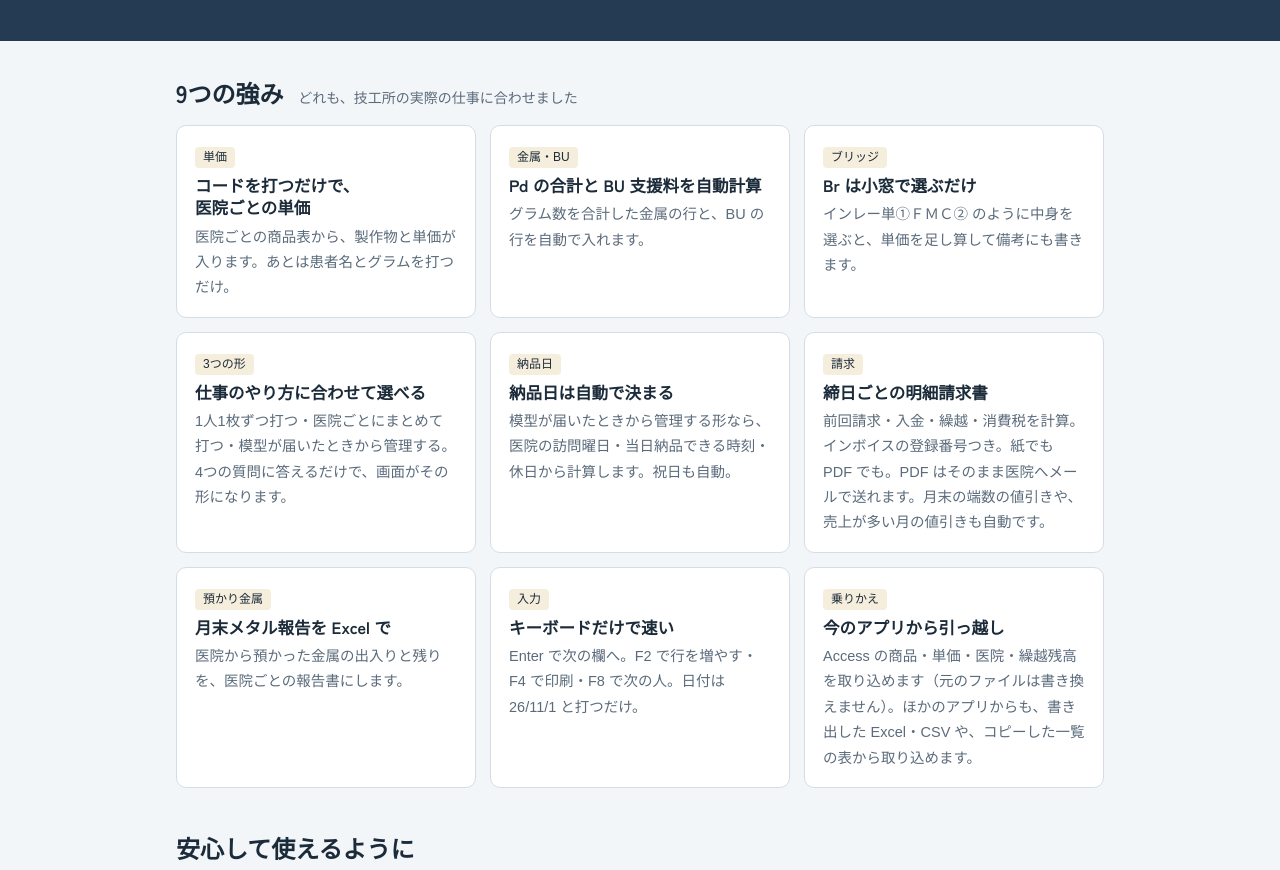
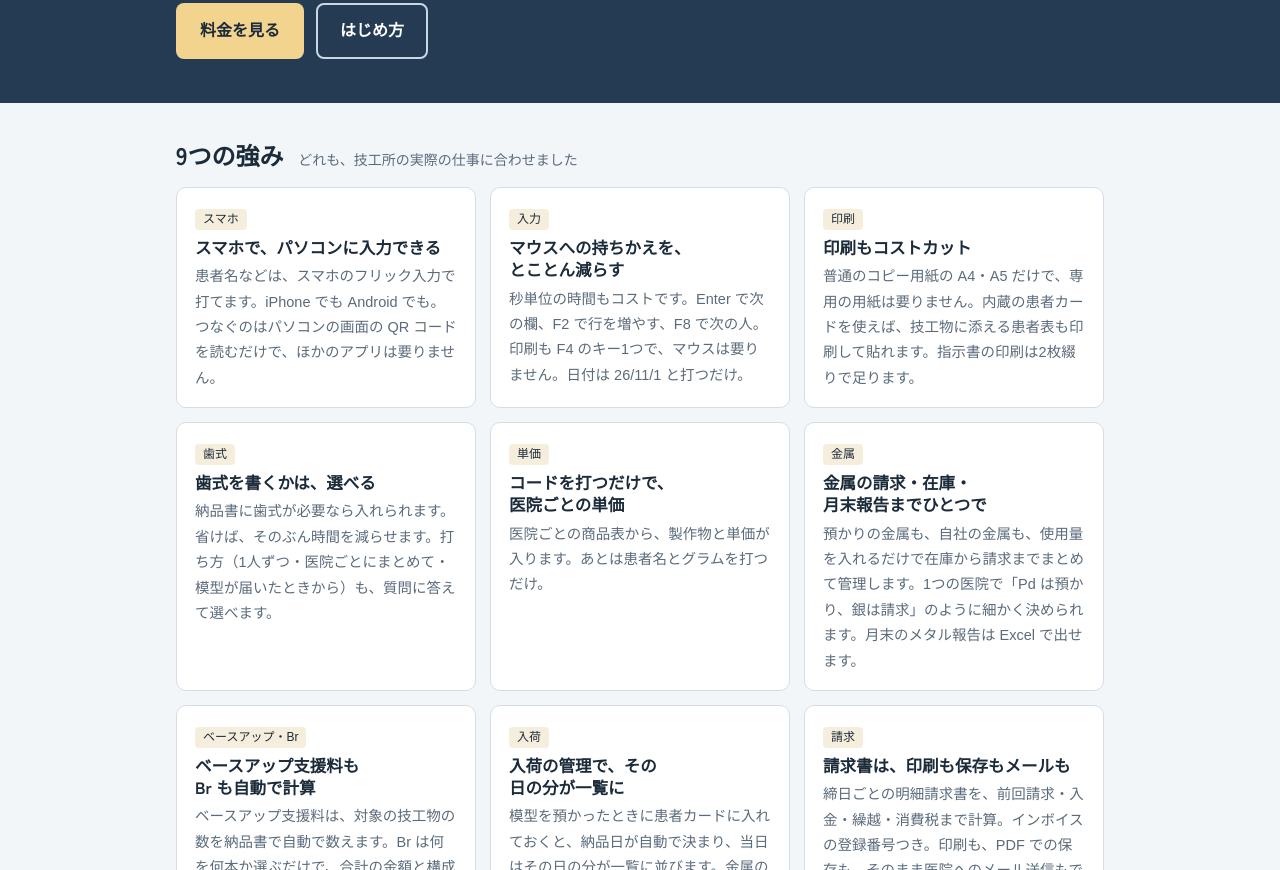
Before and after one commit to tnksss306/nekonote, a plain HTML site: page index.html in a window 1280 px wide. Shown: the part 387-1257 px from the top of the page. Drawn offline with Linux system fonts and the light colour scheme; a web font is replaced by a local one.

Commit message:
9つの強みを新しい順に・コンセプトを追加

```diff
--- a/index.html
+++ b/index.html
@@ -22,6 +22,7 @@
     </nav>
     <div class="hero">
       <p class="eyebrow">歯科技工所のための 売上・請求アプリ</p>
+      <p class="concept"><strong>今だからできる「今さら」を、やってみる。</strong><span>ハードルだったキーボード入力は、いつものスマホで。今さらでも、手書きを卒業。</span></p>
       <h1>打つのは<em>患者名とグラム</em>だけ。<br>納品書も請求書も、あとは自動。</h1>
       <p class="lead">医院ごとの単価、金属の合計、ベースアップ、締めの請求まで。現役の歯科技工士が、技工所の毎日の事務のために作りました。キーボードだけで、速く終わります。</p>
       <div class="cta">
@@ -36,15 +37,15 @@
   <section>
     <h2>9つの強み <small>どれも、技工所の実際の仕事に合わせました</small></h2>
     <div class="grid">
+      <div class="card"><span class="k">スマホ</span><h3>スマホで、パソコンに入力できる</h3><p>患者名などは、スマホのフリック入力で打てます。iPhone でも Android でも。つなぐのはパソコンの画面の QR コードを読むだけで、ほかのアプリは要りません。</p></div>
+      <div class="card"><span class="k">入力</span><h3>マウスへの持ちかえを、とことん減らす</h3><p>秒単位の時間もコストです。Enter で次の欄、F2 で行を増やす、F8 で次の人。印刷も F4 のキー1つで、マウスは要りません。日付は 26/11/1 と打つだけ。</p></div>
+      <div class="card"><span class="k">印刷</span><h3>印刷もコストカット</h3><p>普通のコピー用紙の A4・A5 だけで、専用の用紙は要りません。内蔵の患者カードを使えば、技工物に添える患者表も印刷して貼れます。指示書の印刷は2枚綴りで足ります。</p></div>
+      <div class="card"><span class="k">歯式</span><h3>歯式を書くかは、選べる</h3><p>納品書に歯式が必要なら入れられます。省けば、そのぶん時間を減らせます。打ち方（1人ずつ・医院ごとにまとめて・模型が届いたときから）も、質問に答えて選べます。</p></div>
       <div class="card"><span class="k">単価</span><h3>コードを打つだけで、医院ごとの単価</h3><p>医院ごとの商品表から、製作物と単価が入ります。あとは患者名とグラムを打つだけ。</p></div>
-      <div class="card"><span class="k">金属・BU</span><h3>Pd の合計と BU 支援料を自動計算</h3><p>グラム数を合計した金属の行と、BU の行を自動で入れます。</p></div>
-      <div class="card"><span class="k">ブリッジ</span><h3>Br は小窓で選ぶだけ</h3><p>インレー単①ＦＭＣ② のように中身を選ぶと、単価を足し算して備考にも書きます。</p></div>
-      <div class="card"><span class="k">3つの形</span><h3>仕事のやり方に合わせて選べる</h3><p>1人1枚ずつ打つ・医院ごとにまとめて打つ・模型が届いたときから管理する。4つの質問に答えるだけで、画面がその形になります。</p></div>
-      <div class="card"><span class="k">納品日</span><h3>納品日は自動で決まる</h3><p>模型が届いたときから管理する形なら、医院の訪問曜日・当日納品できる時刻・休日から計算します。祝日も自動。</p></div>
-      <div class="card"><span class="k">請求</span><h3>締日ごとの明細請求書</h3><p>前回請求・入金・繰越・消費税を計算。インボイスの登録番号つき。紙でも PDF でも。PDF はそのまま医院へメールで送れます。月末の端数の値引きや、売上が多い月の値引きも自動です。</p></div>
-      <div class="card"><span class="k">預かり金属</span><h3>月末メタル報告を Excel で</h3><p>医院から預かった金属の出入りと残りを、医院ごとの報告書にします。</p></div>
-      <div class="card"><span class="k">入力</span><h3>キーボードだけで速い</h3><p>Enter で次の欄へ。F2 で行を増やす・F4 で印刷・F8 で次の人。日付は 26/11/1 と打つだけ。</p></div>
-      <div class="card"><span class="k">乗りかえ</span><h3>今のアプリから引っ越し</h3><p>Access の商品・単価・医院・繰越残高を取り込めます（元のファイルは書き換えません）。ほかのアプリからも、書き出した Excel・CSV や、コピーした一覧の表から取り込めます。</p></div>
+      <div class="card"><span class="k">金属</span><h3>金属の請求・在庫・月末報告までひとつで</h3><p>預かりの金属も、自社の金属も、使用量を入れるだけで在庫から請求までまとめて管理します。1つの医院で「Pd は預かり、銀は請求」のように細かく決められます。月末のメタル報告は Excel で出せます。</p></div>
+      <div class="card"><span class="k">ベースアップ・Br</span><h3>ベースアップ支援料も Br も自動で計算</h3><p>ベースアップ支援料は、対象の技工物の数を納品書で自動で数えます。Br は何を何本か選ぶだけで、合計の金額と構成の技工物を備考に書きます。</p></div>
+      <div class="card"><span class="k">入荷</span><h3>入荷の管理で、その日の分が一覧に</h3><p>模型を預かったときに患者カードに入れておくと、納品日が自動で決まり、当日はその日の分が一覧に並びます。金属の量を打つだけで、医院ごとの納品書と患者表が出ます。</p></div>
+      <div class="card"><span class="k">請求</span><h3>請求書は、印刷も保存もメールも</h3><p>締日ごとの明細請求書を、前回請求・入金・繰越・消費税まで計算。インボイスの登録番号つき。印刷も、PDF での保存も、そのまま医院へのメール送信もできます。</p></div>
     </div>
   </section>
 
@@ -93,7 +94,7 @@
           <p class="note">警告の窓の「詳細情報」や「このファイルは安全であることを報告する」を押しても、ダウンロードはできません。</p>
         </details></li>
       <li><strong>アプリで申し込む</strong>　アプリを開くと「キーと版」の画面が出ます。<strong>会社名</strong>と<strong>メールアドレス</strong>を入れて［申し込む］を押すと、キーが自動で入り、メインメニューが出ます。これで使えます。<br><small>うまくいかないときは、同じ画面の「メールで申し込む」を押してください。宛先と申込コード（NK- で始まる、パソコンごとの番号）が入ったメールが開くので、そのまま送信します。メールが開かないときは、スマホなどから <a href="mailto:cathandlabo@gmail.com">cathandlabo@gmail.com</a> へ、画面の申込コードと会社名を書いて送ってください。キーのファイルをメールでお送りします。</small></li>
-      <li><strong>初期設定をする</strong>　<a href="guide.html">初期設定説明書（写真つき）</a>のとおりに、会社の情報・取引先・商品を入れます。商品と単価を書き出しておく紙（<a href="pricesheet.html">手書きの料金表・印刷用</a>）もあります。はじめて開いたときに出る「はじめに」の画面の QR コードから、スマホでも見られます。<br><small>設定が終わったら、毎日の使い方は <a href="manual.html">使い方説明書（写真つき）</a> へ。アプリのメインメニューの「使い方説明書」からも開けます。</small></li>
+      <li><strong>初期設定をする</strong>　<a href="guide.html">初期設定説明書（写真つき）</a>のとおりに、会社の情報・取引先・商品を入れます。商品と単価を書き出しておく紙（<a href="pricesheet.html">手書きの料金表・印刷用</a>）もあります。今のアプリ（Access）の商品・単価・医院・繰越残高や、Excel・CSV の表からも取り込めます（元のファイルは書き換えません）。はじめて開いたときに出る「はじめに」の画面の QR コードから、スマホでも見られます。<br><small>設定が終わったら、毎日の使い方は <a href="manual.html">使い方説明書（写真つき）</a> へ。アプリのメインメニューの「使い方説明書」からも開けます。</small></li>
       <li><strong>お支払い</strong>　クレジットカードでお支払いいただくと、キーは自動で届きます（すぐ使いたいときは、アプリの「今すぐキーを受け取る」を押します）。その後の更新も自動です。</li>
     </ol>
   </section>
--- a/site.css
+++ b/site.css
@@ -44,6 +44,9 @@ h1, h2, h3 { font-family: var(--display); line-height: 1.35; word-break: auto-ph
 .top nav a:not(.brand):hover { color: var(--navy-ink); text-decoration: underline; }
 .hero { padding: 36px 0 44px; }
 .hero .eyebrow { margin: 0 0 8px; font-size: 13px; letter-spacing: .2em; color: var(--navy-muted); }
+.hero .concept { margin: 0 0 14px; padding-left: 12px; border-left: 3px solid #f2d48f; color: #dfe7ef; font-size: 14px; line-height: 1.6; }
+.hero .concept strong { display: block; font-size: 16px; color: #f2d48f; }
+.hero .concept span { display: block; }
 .hero h1 { font-weight: 900; font-size: clamp(28px, 5vw, 42px); margin: 0 0 14px; }
 .hero h1 em { font-style: normal; color: #f2d48f; }
 .hero p.lead { margin: 0 0 22px; color: #dfe7ef; max-width: 40em; }
```
